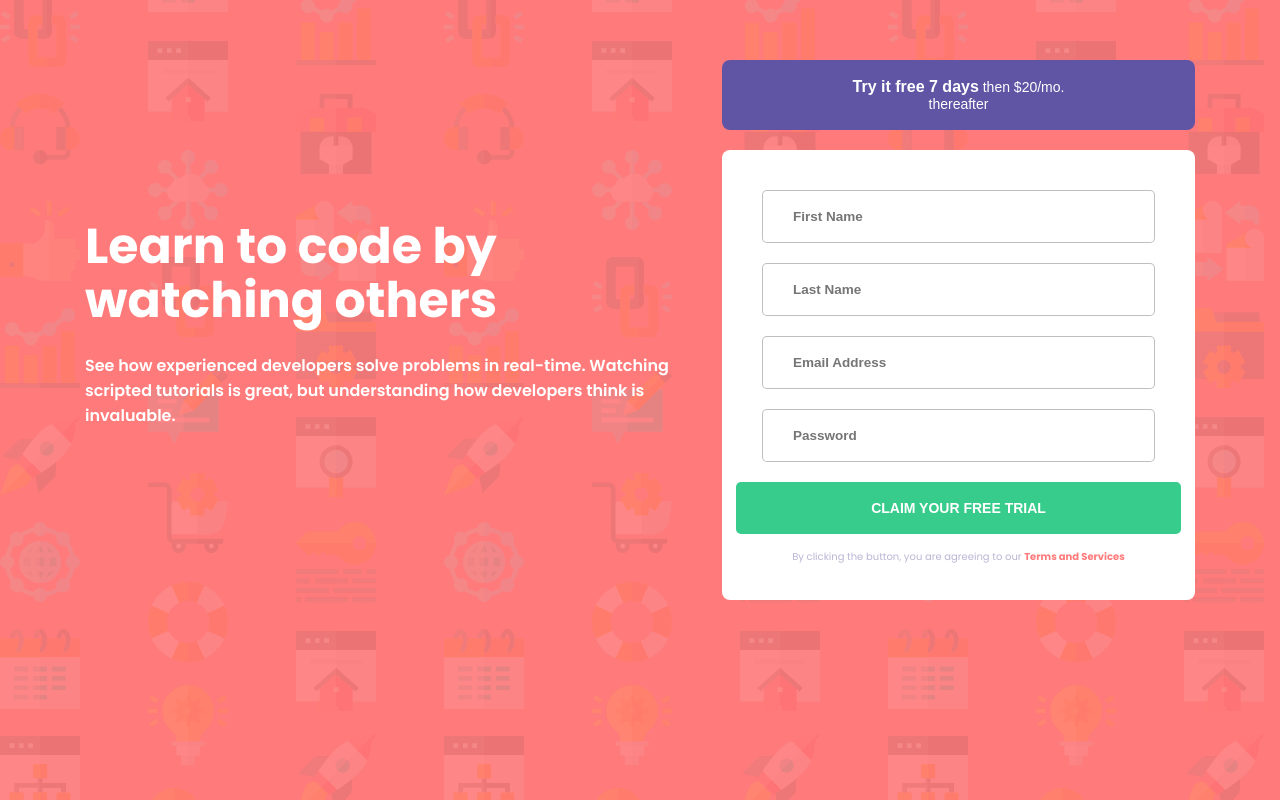
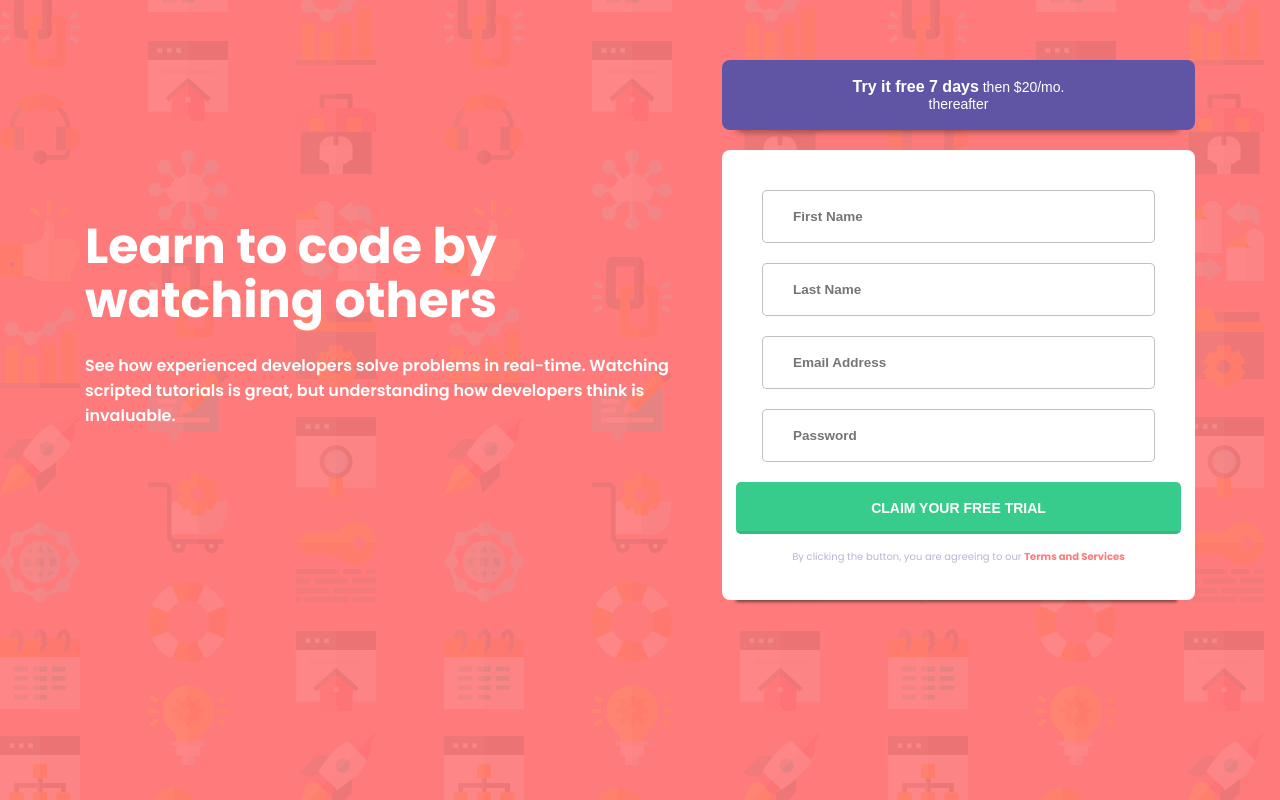
Before and after one commit to darrylrachel/fm-sign-up-form-component, a plain HTML site: page index.html in a window 1280 px wide. Drawn offline with Linux system fonts and the light colour scheme.

Commit message:
finish styling desktop

```diff
--- a/assets/stylesheets/index.css
+++ b/assets/stylesheets/index.css
@@ -68,6 +68,8 @@ button {
   font-size: 14px;
   padding: 18px 114px;
   text-align: center;
+  box-shadow:  -1px 17px 7px -16px rgba(0, 0, 0, 0.5);
+  -webkit-box-shadow:  -1px 17px 7px -16px rgba(0, 0, 0, 0.5);
 }
 .form-section {
   background-color: #fff;
@@ -75,6 +77,8 @@ button {
   height: 100%;
   margin-top: 20px;
   margin-bottom: 85px;
+  box-shadow:  -2px 18px 3px -16px rgba(11, 11, 11, 0.5);
+  -webkit-box-shadow:  -2px 18px 3px -16px rgba(11, 11, 11, 0.5);
 }
 .form-group {
   margin-top: 40px;
@@ -102,6 +106,8 @@ button {
   text-align: center;
   text-transform: uppercase;
   font-weight: 700;
+  box-shadow: inset -5px -27px 0px -24px rgba(42, 174, 115, 0.5);
+  -webkit-box-shadow: inset -5px -27px 0px -24px rgba(42, 174, 115, 0.5);
 }
 .small p,
 .small p .terms {
```
